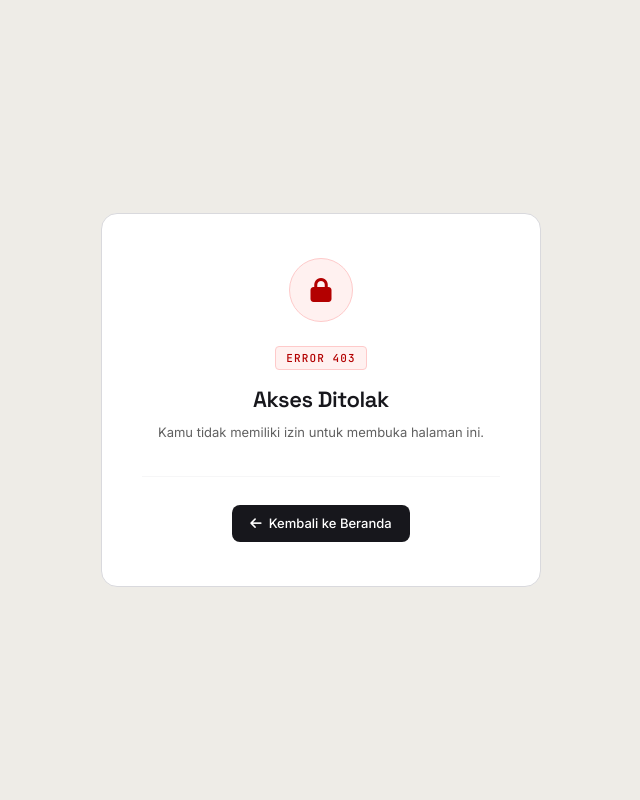
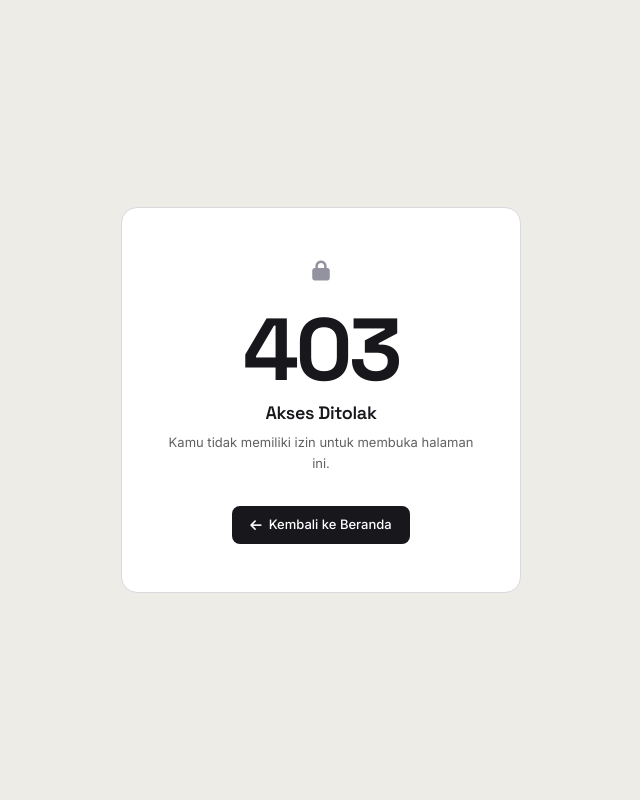
Before and after one commit to MoHakim-01121/Sup_Kopi, a Django app: template templates/403.html in a window 1280 px wide. Shown: the whole page, without its empty margins (319-959 px from the left). Run offline with Django 5.2, Linux system fonts and the light colour scheme; the template is opened without the code that fills it, so the values that code supplies are empty.

Commit message:
fix: redesign 403 page with large typographic error number

```diff
--- a/templates/403.html
+++ b/templates/403.html
@@ -11,17 +11,13 @@
 
     <style>
         :root {
-            --co-black:         #000000;
             --co-primary:       #17171c;
             --co-ink:           #212121;
-            --co-deep-green:    #003c33;
-            --co-dark-navy:     #071829;
             --co-canvas:        #ffffff;
             --co-stone:         #eeece7;
             --co-hairline:      #d9d9dd;
             --co-border:        #d9d9dd;
             --co-muted:         #93939f;
-            --co-slate:         #75758a;
             --co-body-muted:    #616161;
             --co-error:         #b30000;
             --co-error-bg:      #fff1f0;
@@ -52,51 +48,35 @@
             background: var(--co-canvas);
             border: 1px solid var(--co-border);
             border-radius: var(--r-md);
-            padding: 2.75rem 2.5rem;
-            max-width: 440px;
+            padding: 3rem 2.5rem;
+            max-width: 400px;
             width: 100%;
             text-align: center;
         }
 
-        .icon-wrap {
-            width: 64px;
-            height: 64px;
-            border-radius: 50%;
-            background: var(--co-error-bg);
-            border: 1px solid var(--co-error-border);
-            display: flex;
-            align-items: center;
-            justify-content: center;
-            margin: 0 auto 1.5rem;
+        .error-icon {
+            font-size: 1.25rem;
+            color: var(--co-muted);
+            margin-bottom: 1.25rem;
         }
 
-        .icon-wrap i {
-            font-size: 1.5rem;
-            color: var(--co-error);
-        }
-
-        .error-code {
-            font-family: 'JetBrains Mono', monospace;
-            font-size: 11px;
-            font-weight: 500;
-            letter-spacing: 0.1em;
-            text-transform: uppercase;
-            color: var(--co-error);
-            background: var(--co-error-bg);
-            border: 1px solid var(--co-error-border);
-            border-radius: var(--r-xs);
-            display: inline-block;
-            padding: 3px 10px;
-            margin-bottom: 1rem;
+        .error-number {
+            font-family: 'Space Grotesk', system-ui, sans-serif;
+            font-size: 5.5rem;
+            font-weight: 700;
+            letter-spacing: -0.04em;
+            line-height: 1;
+            color: var(--co-primary);
+            margin-bottom: 0.5rem;
         }
 
         h1 {
-            font-family: 'Space Grotesk', 'Inter', system-ui, sans-serif;
-            font-size: 1.375rem;
+            font-family: 'Space Grotesk', system-ui, sans-serif;
+            font-size: 1.125rem;
             font-weight: 600;
             letter-spacing: -0.02em;
             color: var(--co-primary);
-            margin-bottom: 0.625rem;
+            margin-bottom: 0.5rem;
         }
 
         p {
@@ -104,12 +84,6 @@
             color: var(--co-body-muted);
             line-height: 1.65;
             margin-bottom: 2rem;
-        }
-
-        .divider {
-            border: none;
-            border-top: 1px solid var(--co-hairline);
-            margin: 0 0 1.75rem;
         }
 
         .btn-home {
@@ -138,16 +112,14 @@
 </head>
 <body>
     <div class="error-card">
-        <div class="icon-wrap">
+        <div class="error-icon">
             <i class="fa-solid fa-lock"></i>
         </div>
 
-        <span class="error-code">Error 403</span>
+        <div class="error-number">403</div>
 
         <h1>Akses Ditolak</h1>
         <p>Kamu tidak memiliki izin untuk membuka halaman ini.</p>
-
-        <hr class="divider">
 
         <a href="/" class="btn-home">
             <i class="fa-solid fa-arrow-left"></i>
```
